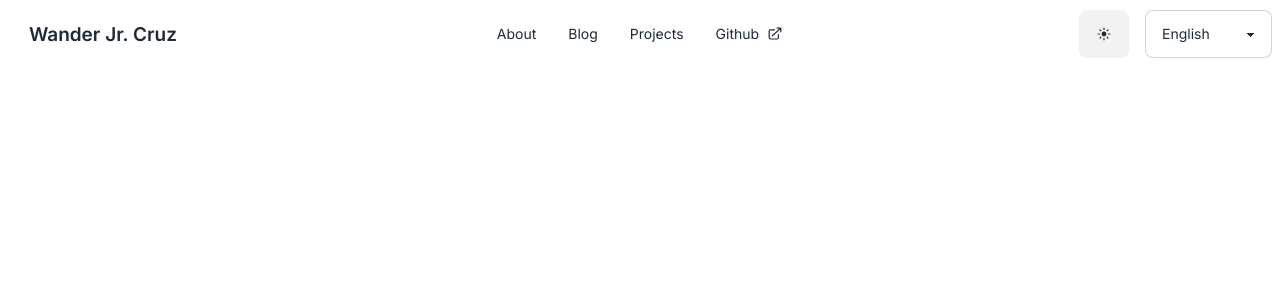
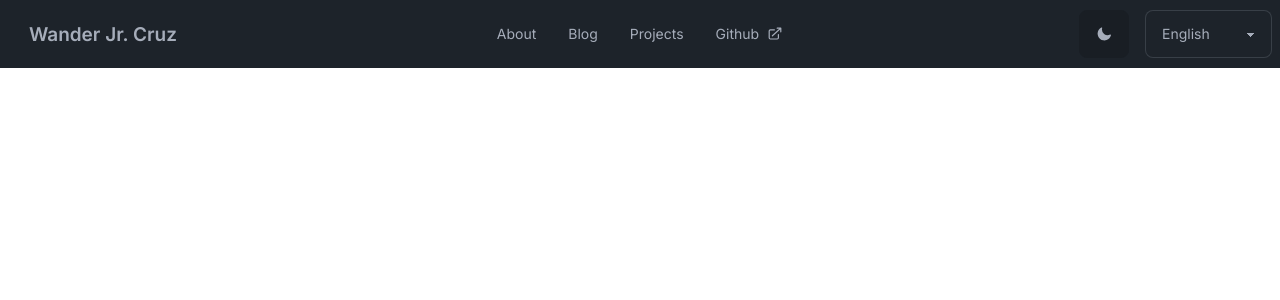
Before and after one commit to wander-junior/wandercruz, a Next.js app: page / in a window 1280 px wide. Both pictures are taken after a click on the button 1103 px from the left and 34 px from the top of the page. Shown: the top 300 px of the page. Built offline with nearby package versions, Linux system fonts and the light colour scheme.

Commit message:
implement change theme button

```diff
--- a/package.json
+++ b/package.json
@@ -14,8 +14,7 @@
     "@heroicons/react": "^2.0.18",
     "next": "^13.4.10",
     "react": "latest",
-    "react-dom": "latest",
-    "save-dev": "^0.0.1-security"
+    "react-dom": "latest"
   },
   "devDependencies": {
     "@tailwindcss/typography": "^0.5.10",
--- a/src/app/layout.tsx
+++ b/src/app/layout.tsx
@@ -1,6 +1,8 @@
+import { ThemeContextProvider } from '@/components/context/ThemeContext'
 import './globals.css'
 import type { Metadata } from 'next'
 import { Inter } from 'next/font/google'
+import ClientThemeWrapper from '@/components/context/ClientThemeContext'
 
 const inter = Inter({ subsets: ['latin'] })
 
@@ -16,7 +18,13 @@ export default function RootLayout({
 }) {
   return (
     <html lang="en">
-      <body className={inter.className}>{children}</body>
+      <body className={inter.className}>
+        <ThemeContextProvider>
+          <ClientThemeWrapper>
+            <div>{children}</div>
+          </ClientThemeWrapper>
+        </ThemeContextProvider>
+      </body>
     </html>
   )
 }
--- /dev/null
+++ b/src/components/context/ClientThemeContext.tsx
@@ -0,0 +1,10 @@
+"use client"
+
+import { useContext } from "react"
+import { ThemeContext } from "./ThemeContext"
+
+export default function ClientThemeWrapper({ children }: { children: JSX.Element }) {
+    const { theme } = useContext(ThemeContext)
+
+    return <div data-theme={theme}>{children}</div>
+}
--- /dev/null
+++ b/src/components/context/ThemeContext.tsx
@@ -0,0 +1,37 @@
+"use client"
+
+import { createContext, useState, useEffect } from "react";
+
+export const ThemeContext = createContext({
+    theme: "dark",
+    toggleThemeHandler: () => { }
+})
+
+interface ThemePropsContext {
+    children: JSX.Element
+}
+
+export function ThemeContextProvider({ children }: ThemePropsContext) {
+    const [theme, setTheme] = useState("dark")
+
+    useEffect(() => {
+        const storagedTheme = localStorage.getItem('uiTheme')
+        if (storagedTheme === null) {
+            matchMedia("(prefers-color-scheme: light)") && setTheme('light')
+        }
+        else {
+            setTheme(storagedTheme)
+        }
+    }, [])
+
+    const setStoragedTheme = (theme: string) => {
+        setTheme(theme)
+        localStorage.setItem('uiTheme', theme)
+    }
+
+    const toggleThemeHandler = () => {
+        theme === "dark" ? setStoragedTheme("light") : setStoragedTheme("dark")
+    }
+
+    return (<ThemeContext.Provider value={{ theme, toggleThemeHandler }}>{children}</ThemeContext.Provider>)
+}
--- a/src/components/elements/NavItem/NavItem.tsx
+++ b/src/components/elements/NavItem/NavItem.tsx
@@ -1,7 +1,7 @@
-import React, { ReactNode } from "react";
+import { type ReactNode } from "react";
 
 interface NavItemProps {
-    children: React.ReactNode
+    children: ReactNode
     isHome?: boolean
 }
 
--- a/src/components/elements/NavList/NavList.tsx
+++ b/src/components/elements/NavList/NavList.tsx
@@ -2,6 +2,7 @@ import { ArrowTopRightOnSquareIcon } from "@heroicons/react/20/solid";
 import { NavItem } from "../NavItem/NavItem";
 
 export function NavList() {
+
     return (
         <>
             <NavItem isHome>Home</NavItem>
--- /dev/null
+++ b/src/components/elements/ThemeButton/ThemeButton.tsx
@@ -0,0 +1,17 @@
+"use client"
+
+import { ThemeContext } from "@/components/context/ThemeContext";
+import { SunIcon, MoonIcon } from "@heroicons/react/20/solid";
+import { useContext } from "react";
+
+function ThemeIcon({ theme }: { theme: string }) {
+    return theme === 'dark'
+        ? <MoonIcon className="h-4 w-4" />
+        : <SunIcon className="h-4 w-4" />
+}
+
+export function ThemeButton() {
+    const { toggleThemeHandler, theme } = useContext(ThemeContext)
+
+    return <button className="btn" onClick={toggleThemeHandler}><ThemeIcon theme={theme} /></button>
+}
--- a/src/components/modules/Header/Header.tsx
+++ b/src/components/modules/Header/Header.tsx
@@ -1,5 +1,6 @@
 import { NavList } from "@/components/elements/NavList/NavList";
-import { SunIcon, Bars3Icon } from "@heroicons/react/20/solid";
+import { ThemeButton } from "@/components/elements/ThemeButton/ThemeButton";
+import { Bars3Icon } from "@heroicons/react/20/solid";
 
 export function Header() {
   return (
@@ -22,7 +23,7 @@ export function Header() {
           </ul>
         </nav>
         <div className="navbar-end gap-4">
-          <button className="btn"><SunIcon className="h-4 w-4" /></button>
+          <ThemeButton />
           <select className="select select-bordered" defaultValue="English">
             <option>Português</option>
             <option>English</option>
```
Also changed, not shown: 1 other file (tests, documents, lock files or other folders).
